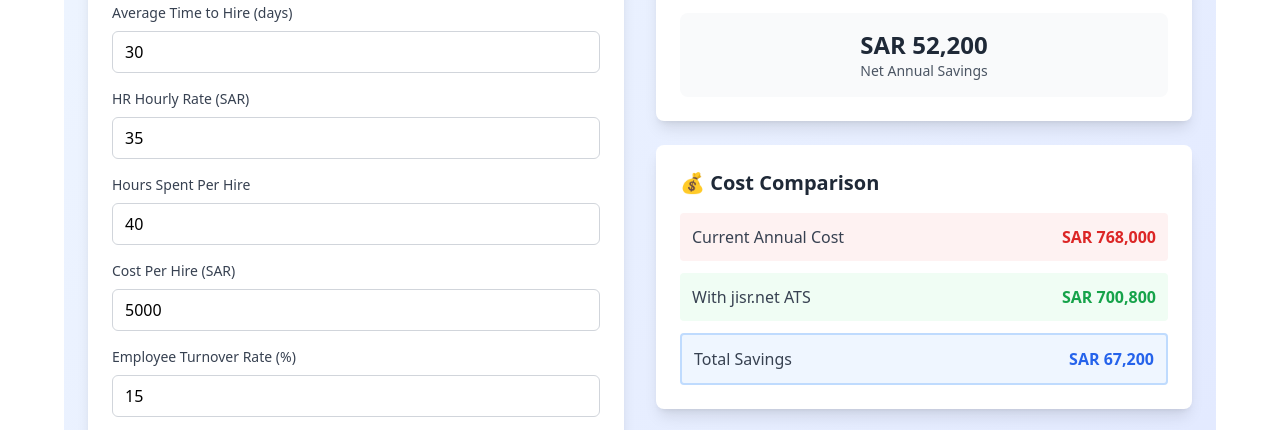
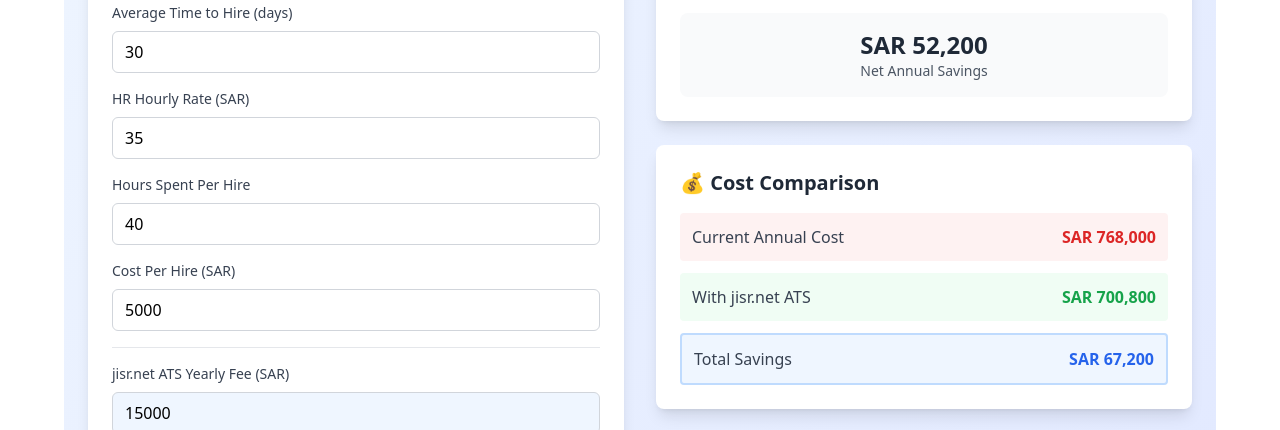
Before and after one commit to brundhababu2024/JISR_RoI_Calculators, a plain HTML site: page index.html in a window 1280 px wide. Shown: the part 323-753 px from the top of the page. Drawn offline with nearby package versions, Linux system fonts and the light colour scheme.

Commit message:
index.html

```diff
--- a/index.html
+++ b/index.html
@@ -236,19 +236,19 @@
                   ]),
 
                   // Turnover Rate
-                  e('div', { key: 'turnover-rate' }, [
-                    e('label', {
-                      key: 'label',
-                      className: "block text-sm font-medium text-gray-700 mb-2"
-                    }, 'Employee Turnover Rate (%)'),
-                    e('input', {
-                      key: 'input',
-                      type: 'number',
-                      value: inputs.turnoverRate,
-                      onChange: (event) => handleInputChange('turnoverRate', event.target.value),
-                      className: "w-full px-3 py-2 border border-gray-300 rounded-md focus:outline-none focus:ring-2 focus:ring-blue-500"
-                    })
-                  ]),
+                  //e('div', { key: 'turnover-rate' }, [
+                  //  e('label', {
+                  //    key: 'label',
+                  //    className: "block text-sm font-medium text-gray-700 mb-2"
+                  //  }, 'Employee Turnover Rate (%)'),
+                  //  e('input', {
+                  //    key: 'input',
+                  //    type: 'number',
+                  //    value: inputs.turnoverRate,
+                  //    onChange: (event) => handleInputChange('turnoverRate', event.target.value),
+                  //    className: "w-full px-3 py-2 border border-gray-300 rounded-md focus:outline-none focus:ring-2 focus:ring-blue-500"
+                  //  })
+                  //]),
 
                   // ATS Annual Fee
                   e('div', { key: 'ats-fee', className: "border-t pt-4" }, [
@@ -435,19 +435,19 @@
                       }, `${Math.round(results.timeSavedHours || 0)} hours`)
                     ]),
 
-                    e('div', {
-                      key: 'turnover-improvement',
-                      className: "flex items-center justify-between p-3 bg-gray-50 rounded"
-                    }, [
-                      e('span', {
-                        key: 'label',
-                        className: "text-gray-700"
-                      }, '📊 Turnover Rate Improvement'),
-                      e('span', {
-                        key: 'value',
-                        className: "font-bold text-blue-600"
-                      }, `${inputs.turnoverRate > 0 ? ((inputs.turnoverRate - (results.improvedTurnoverRate || 0)) / inputs.turnoverRate * 100).toFixed(1) : 0}%`)
-                    ])
+                    //e('div', {
+                    //  key: 'turnover-improvement',
+                    //  className: "flex items-center justify-between p-3 bg-gray-50 rounded"
+                    //}, [
+                    //  e('span', {
+                    //    key: 'label',
+                    //    className: "text-gray-700"
+                    //  }, '📊 Turnover Rate Improvement'),
+                    //  e('span', {
+                    //    key: 'value',
+                    //    className: "font-bold text-blue-600"
+                    //  }, `${inputs.turnoverRate > 0 ? ((inputs.turnoverRate - (results.improvedTurnoverRate || 0)) / inputs.turnoverRate * 100).toFixed(1) : 0}%`)
+                    //])
                   ])
                 ])
               ])
```
